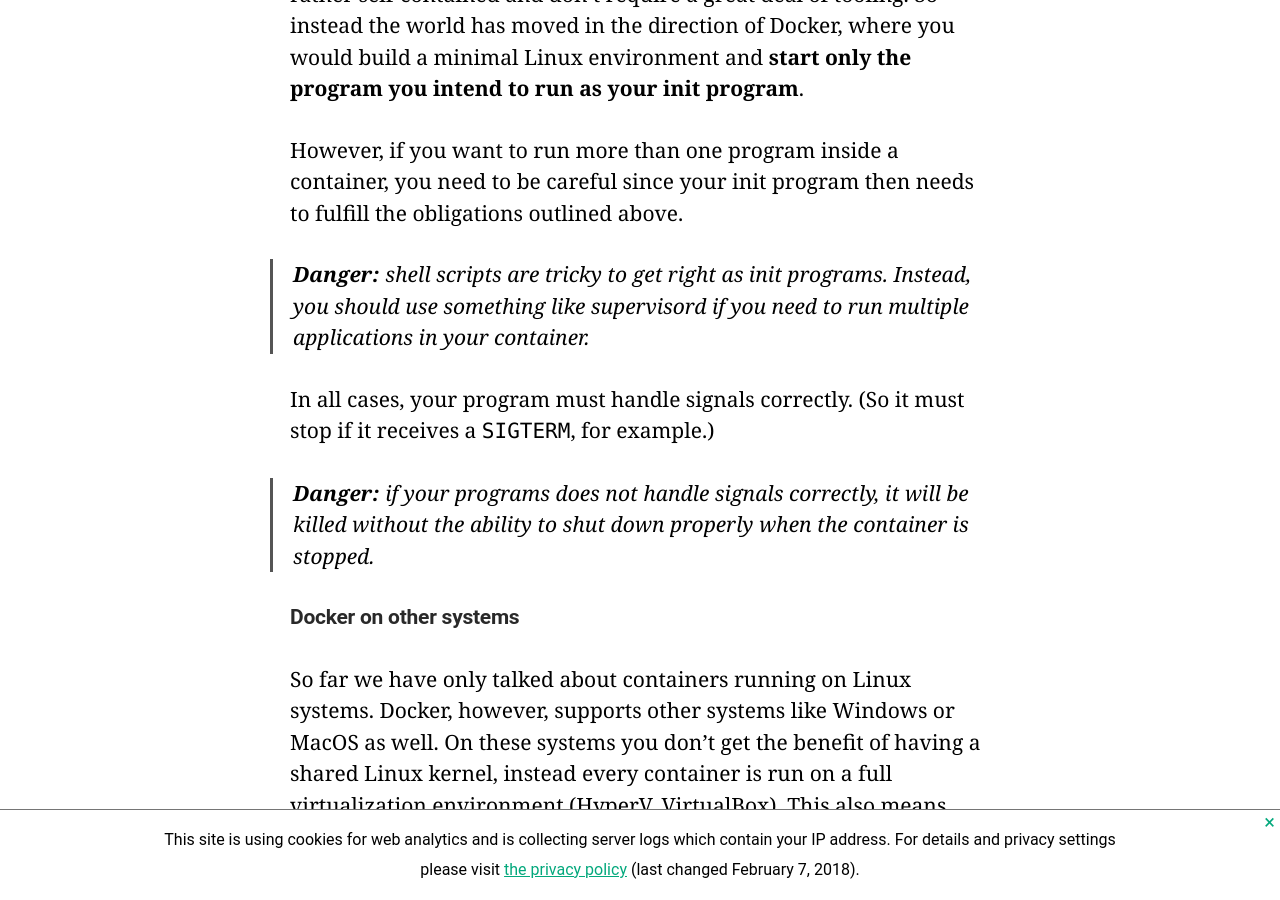
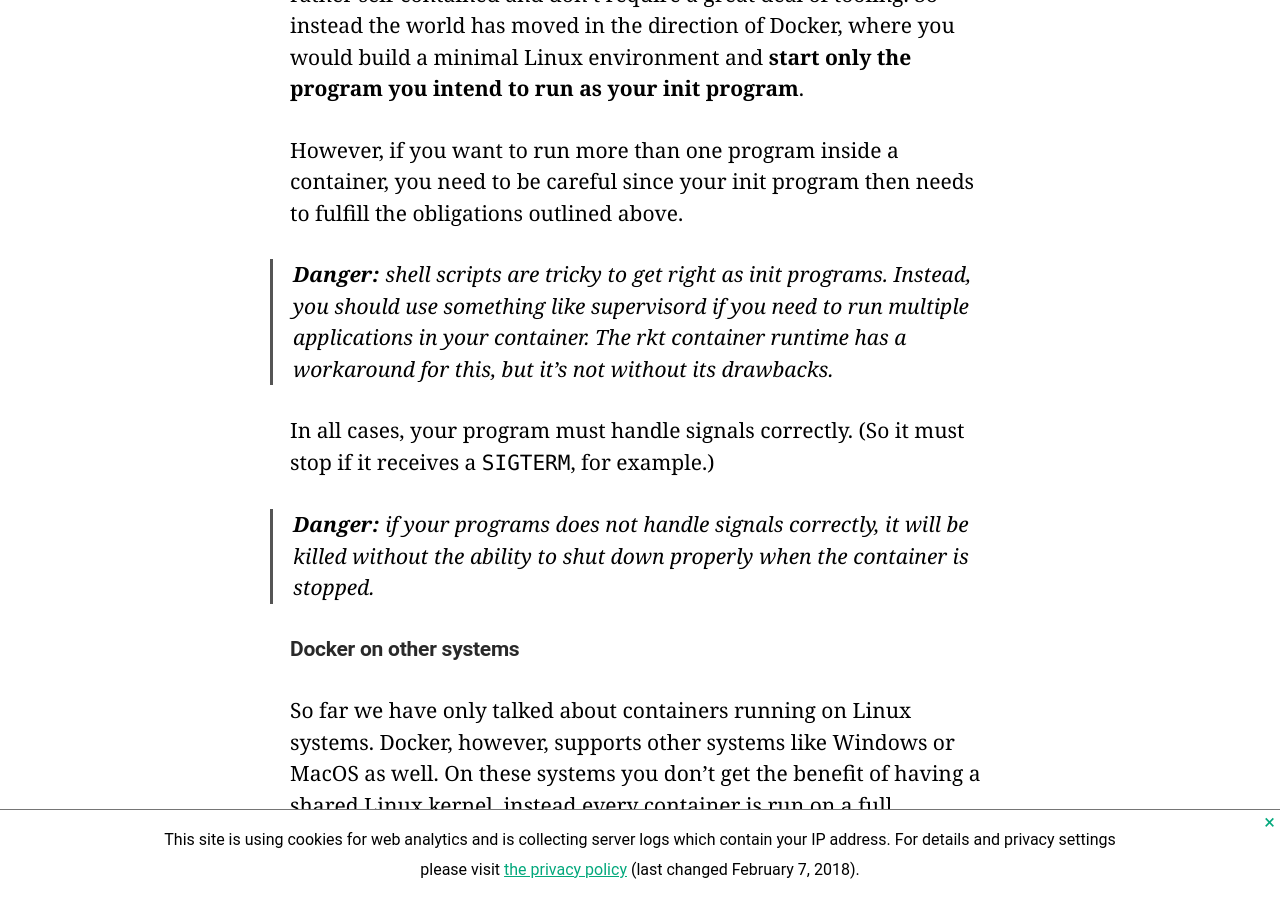
Before and after one commit to Moniter123/build-cdn, a Jekyll site: the page built from _posts/2018-02-08-docker-101-anatomy.md, in a window 1280 px wide and 900 px high, scrolled down 6614 px. Built offline with Jekyll 4.4.1, drawn with Linux system fonts in a browser that asks for light colours.

Commit message:
Minor fix

```diff
--- a/_posts/2018-02-08-docker-101-anatomy.md
+++ b/_posts/2018-02-08-docker-101-anatomy.md
@@ -149,7 +149,8 @@
 then needs to fulfill the obligations outlined above.
 
 > **Danger:** shell scripts are tricky to get right as init programs. Instead, you should use something like
-> supervisord if you need to run multiple applications in your container.
+> supervisord if you need to run multiple applications in your container. The rkt container runtime has a workaround
+> for this, but it's not without its drawbacks.
 
 In all cases, your program must handle signals correctly. (So it must stop if it receives a `SIGTERM`, for example.)
 
```
